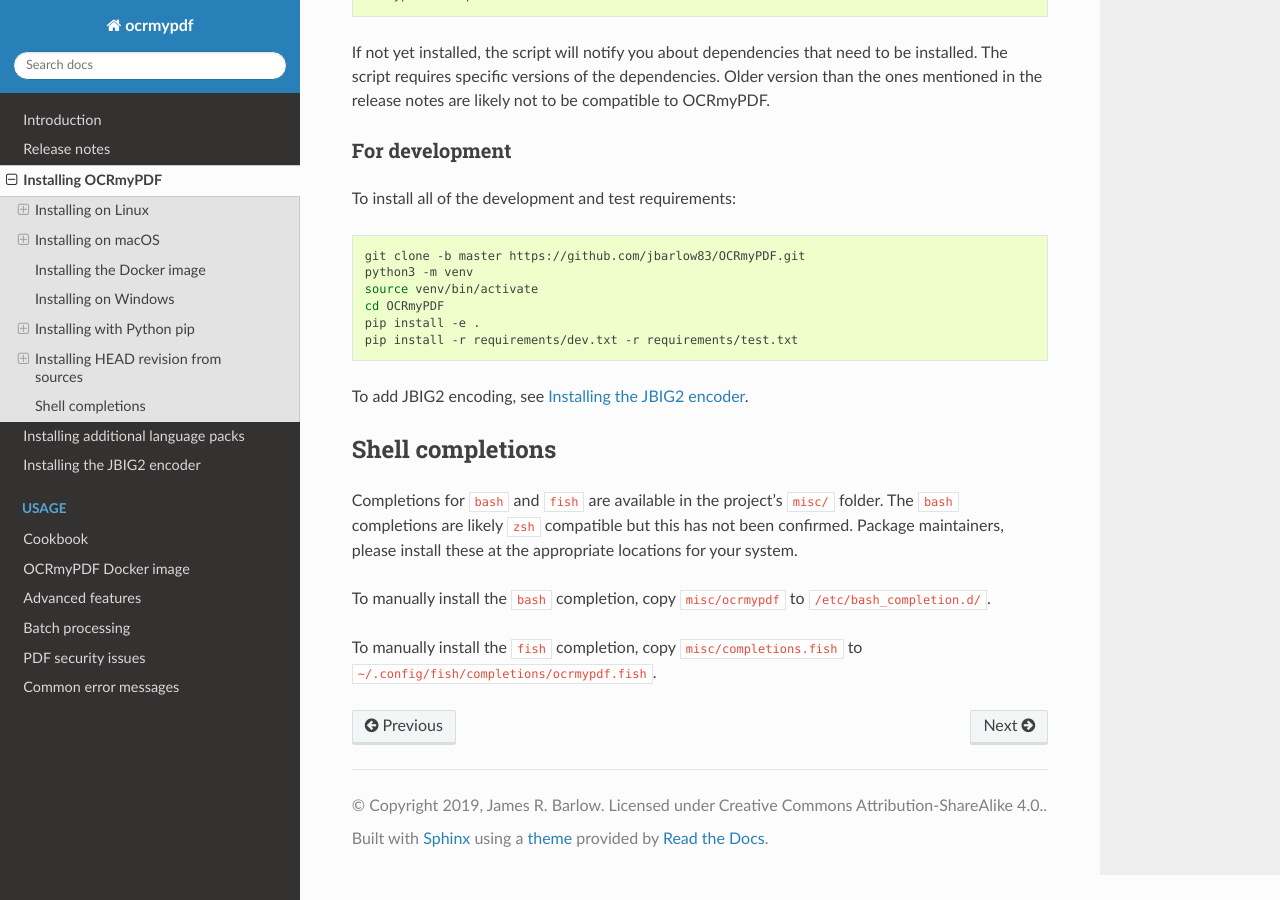
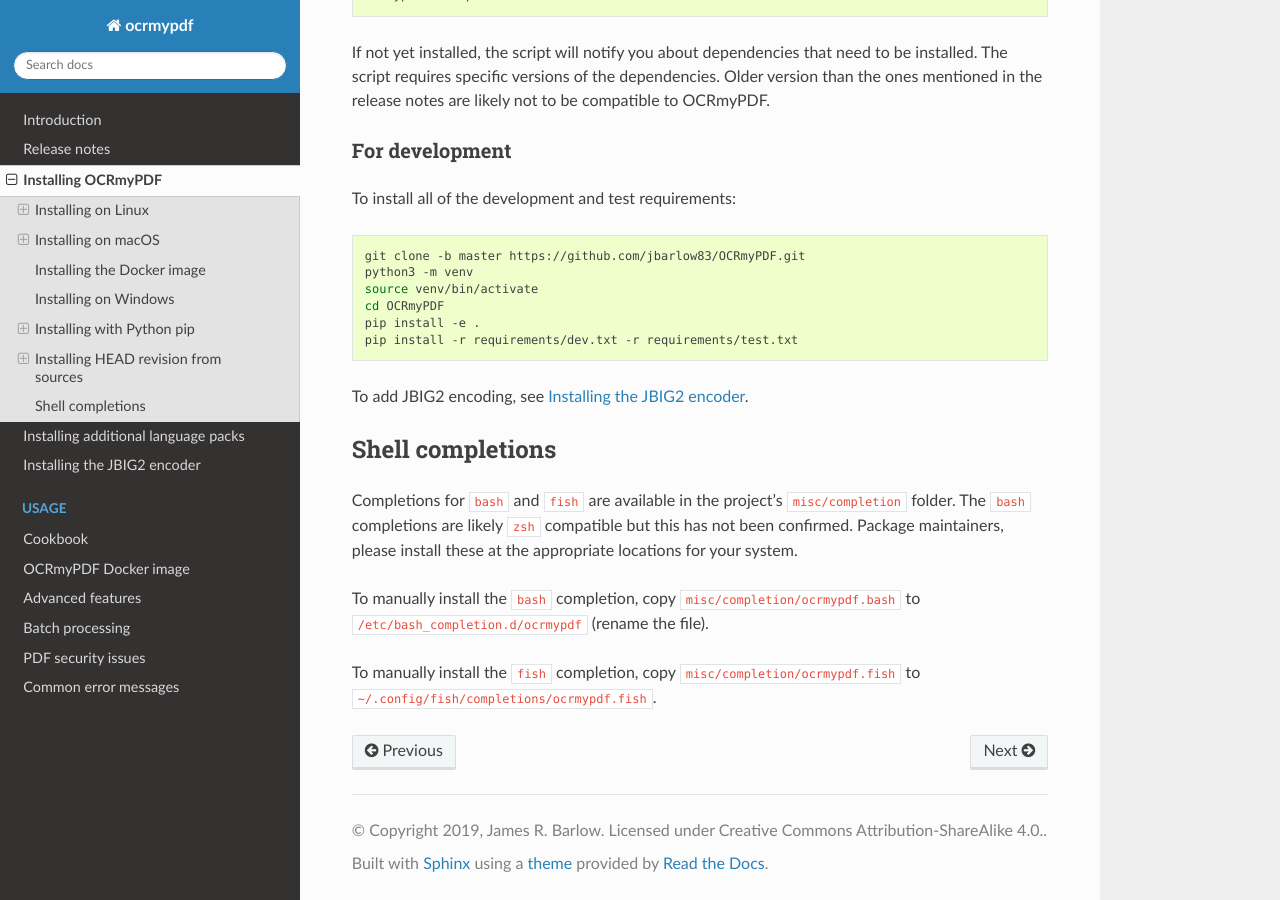
Before and after one commit to Felix-Brandstetter/Projektpraktikum-Realisierung-innovativer-Dienste, a Sphinx documentation site: the page built from docs/installation.rst, in a window 1280 px wide and 900 px high, scrolled down 9936 px. Built offline with Sphinx 7.4.7 and the Read the Docs theme 2.0.0, drawn with Linux system fonts in a browser that asks for light colours.

Commit message:
Move completions to better location/Homebrew compat

```diff
--- a/docs/installation.rst
+++ b/docs/installation.rst
@@ -494,12 +494,13 @@
 Shell completions
 -----------------
 
-Completions for ``bash`` and ``fish`` are available in the project's ``misc/`` folder.
-The ``bash`` completions are likely ``zsh`` compatible but this has not been confirmed.
-Package maintainers, please install these at the appropriate locations for your system.
+Completions for ``bash`` and ``fish`` are available in the project's
+``misc/completion`` folder. The ``bash`` completions are likely ``zsh``
+compatible but this has not been confirmed. Package maintainers, please install
+these at the appropriate locations for your system.
 
-To manually install the ``bash`` completion, copy ``misc/ocrmypdf`` to
-``/etc/bash_completion.d/``.
+To manually install the ``bash`` completion, copy ``misc/completion/ocrmypdf.bash`` to
+``/etc/bash_completion.d/ocrmypdf`` (rename the file).
 
-To manually install the ``fish`` completion, copy ``misc/completions.fish`` to
+To manually install the ``fish`` completion, copy ``misc/completion/ocrmypdf.fish`` to
 ``~/.config/fish/completions/ocrmypdf.fish``.
--- a/docs/release_notes.rst
+++ b/docs/release_notes.rst
@@ -22,7 +22,7 @@
 
 -   Previously, we resized the images produced by Ghostscript by a small number of pixels to ensure the output image size was an exactly what we wanted. Having discovered a way to get Ghostscript to produce the exact image sizes we require, we eliminated the resizing step.
 
--   Command line completions for ``bash`` are now available, in addition to ``fish``, both in ``misc/``. Package maintainers, please install these so users can take advantage.
+-   Command line completions for ``bash`` are now available, in addition to ``fish``, both in ``misc/completion``. Package maintainers, please install these so users can take advantage.
 
 -   Updated requirements.
 
```
Also changed, not shown: 4 other files.
